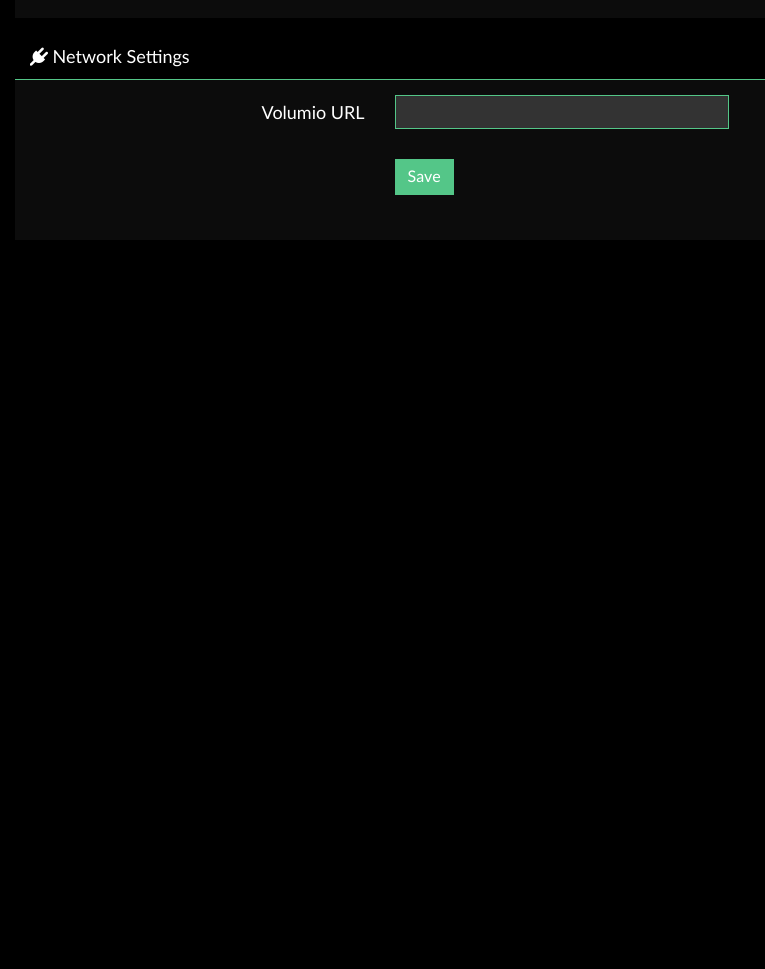
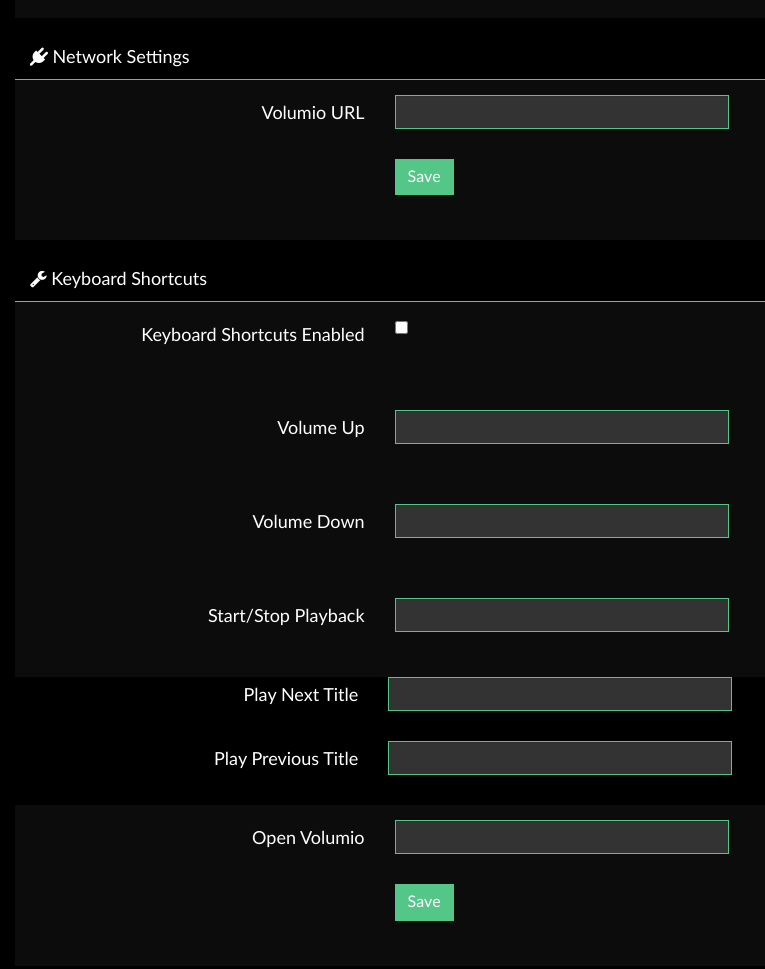
Before and after one commit to lombad/Volumio2-Client, an Electron app: page settings.html in a window 1280 px wide. Shown: the part 500-1469 px from the top of the page, without its empty margins (0-765 px from the left). Before the commit the page ends 800 px from the top, so only its background shows below. Drawn offline with Linux system fonts and the light colour scheme; no server answers; files whose address does not match are found by name.

Commit message:
added keyboard shortcuts to settings

```diff
--- a/settings.html
+++ b/settings.html
@@ -1,4 +1,5 @@
 <html>
+
 <head>
 
   <!-- DOES NOT WORK -->
@@ -24,19 +25,19 @@
       font-size: 33px;
       color: #fff;
     }
-
   </style>
 </head>
+
 <body>
   <div id="content">
-
     <div id="pluginWrapper">
       <div class="box">
         <div class="boxHeader">
           <div class="title">
             <h2>Settings</h2>
             <button id="btn-back" type="button" class="btn btn-link btn-xs">
-                <i class="fa fa-chevron-left" aria-hidden="true"></i> <span translate="COMMON.BACK" class="ng-scope">Back</span>
+              <i class="fa fa-chevron-left" aria-hidden="true"></i> <span translate="COMMON.BACK"
+                class="ng-scope">Back</span>
             </button>
           </div>
         </div>
@@ -57,11 +58,6 @@
                   <input id="blur" type="checkbox">
                 </div>
               </div>
-                  <!-- <div class="control-doc">
-                    <a href="">
-                      <i class="fa fa-info-circle" aria-hidden="true"></i>
-                    </a>
-                  </div> -->
             </form>
           </div>
 
@@ -73,11 +69,6 @@
                   <input id="dimension-width" class="form-control">
                 </div>
               </div>
-                <!-- <div class="control-doc">
-                  <a href="">
-                    <i class="fa fa-info-circle" aria-hidden="true"></i>
-                  </a>
-                </div> -->
             </form>
           </div>
 
@@ -89,12 +80,6 @@
                   <input id="dimension-height" class="form-control">
                 </div>
               </div>
-                <!-- <div class="control-doc">
-                  <a href="">
-                    <i class="fa fa-info-circle" aria-hidden="true"></i>
-                  </a>
-                </div> -->
-
               <div class="form-group">
                 <div class="control-buttons">
                   <button type="button" id="save-general" class="btn btn-info">Save</button>
@@ -120,11 +105,6 @@
                   <input id="url" class="form-control">
                 </div>
               </div>
-                  <!-- <div class="control-doc">
-                    <a href="">
-                      <i class="fa fa-info-circle" aria-hidden="true"></i>
-                    </a>
-                  </div> -->
               <div class="form-group">
                 <div class="control-buttons">
                   <button type="button" id="save-url" class="btn btn-info">Save</button>
@@ -134,6 +114,96 @@
           </div>
         </div>
 
+        <div class="panel panel-default">
+          <div class="panel-heading">
+            <h3 class="panel-title">
+              <i class="fa fa-wrench"></i>
+              Keyboard Shortcuts
+            </h3>
+          </div>
+
+          <div class="panel-body ">
+            <form class="form-horizontal">
+              <div class="form-group">
+                <label class="control-label">Keyboard Shortcuts Enabled</label>
+                <div class="control-item">
+                  <input id="keyboardShortcutsEnabled" type="checkbox">
+                </div>
+              </div>
+            </form>
+          </div>
+
+          <div class="panel-body ">
+            <form class="form-horizontal">
+              <div class="form-group">
+                <label class="control-label">Volume Up</label>
+                <div class="control-item">
+                  <input id="volumeUp" class="form-control">
+                </div>
+              </div>
+            </form>
+          </div>
+
+          <div class="panel-body ">
+            <form class="form-horizontal">
+              <div class="form-group">
+                <label class="control-label">Volume Down</label>
+                <div class="control-item">
+                  <input id="volumeDown" class="form-control">
+                </div>
+              </div>
+            </form>
+          </div>
+
+          <div class="panel-body ">
+            <form class="form-horizontal">
+              <div class="form-group">
+                <label class="control-label">Start/Stop Playback</label>
+                <div class="control-item">
+                  <input id="playToggle" class="form-control">
+                </div>
+              </div>
+            </form>
+          </div>
+
+          <!-- <div class="panel-body "> -->
+          <form class="form-horizontal">
+            <div class="form-group">
+              <label class="control-label">Play Next Title</label>
+              <div class="control-item">
+                <input id="playNext" class="form-control">
+              </div>
+            </div>
+          </form>
+          <!-- </div> -->
+
+          <!-- <div class="panel-body "> -->
+          <form class="form-horizontal">
+            <div class="form-group">
+              <label class="control-label">Play Previous Title</label>
+              <div class="control-item">
+                <input id="playPrevious" class="form-control">
+              </div>
+            </div>
+          </form>
+          <!-- </div> -->
+
+          <div class="panel-body ">
+            <form class="form-horizontal">
+              <div class="form-group">
+                <label class="control-label">Open Volumio</label>
+                <div class="control-item">
+                  <input id="openVolumio" class="form-control">
+                </div>
+              </div>
+              <div class="form-group">
+                <div class="control-buttons">
+                  <button type="button" id="save-keyboardshortcuts" class="btn btn-info">Save</button>
+                </div>
+              </div>
+            </form>
+          </div>
+        </div>
 
       </div>
     </div>
--- a/settings.js
+++ b/settings.js
@@ -1,4 +1,4 @@
-const {ipcRenderer} = require('electron')
+const { ipcRenderer } = require('electron')
 
 document.addEventListener('DOMContentLoaded', (event) => {
 
@@ -16,7 +16,25 @@
     let blur = document.getElementById('blur').checked;
     let width = document.getElementById('dimension-width').value;
     let height = document.getElementById('dimension-height').value;
-    ipcRenderer.send('save-general', {'blur': blur, 'width': width, 'height': height})
+    ipcRenderer.send('save-general', { 'blur': blur, 'width': width, 'height': height })
+  });
+
+  // register shortcuts section save button event handler
+  const btn_save_shortcuts = document.getElementById('save-keyboardshortcuts');
+
+  btn_save_shortcuts.addEventListener("click", () => {
+    let element = {
+      'keyboardShortcutsEnabled': Boolean(document.getElementById('keyboardShortcutsEnabled').checked),
+      'keyboardShortcuts': {
+        'volumeUp': document.getElementById('volumeUp').value,
+        'volumeDown': document.getElementById('volumeDown').value,
+        'playToggle': document.getElementById('playToggle').value,
+        'playNext': document.getElementById('playNext').value,
+        'playPrevious': document.getElementById('playPrevious').value,
+        'openVolumio': document.getElementById('openVolumio').value,
+      }
+    }
+    ipcRenderer.send('save-shortcuts', element)
   });
 
   // register url save button event handler
@@ -24,7 +42,7 @@
 
   btn_save_url.addEventListener("click", () => {
     let url = document.getElementById('url').value;
-    ipcRenderer.send('save-network', {'url': url})
+    ipcRenderer.send('save-network', { 'url': url })
   });
 
   // value setters
```
Also changed, not shown: main.js (+52 -2 lines). Lines whose indentation alone changed are shown as unchanged.
